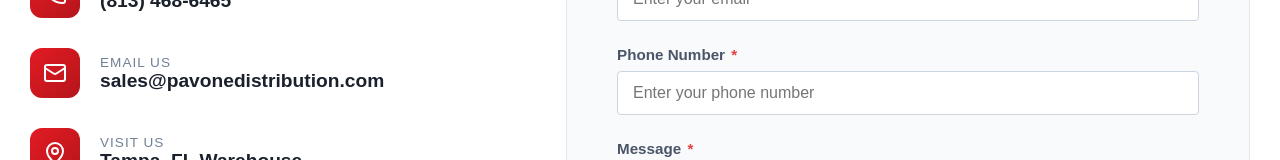
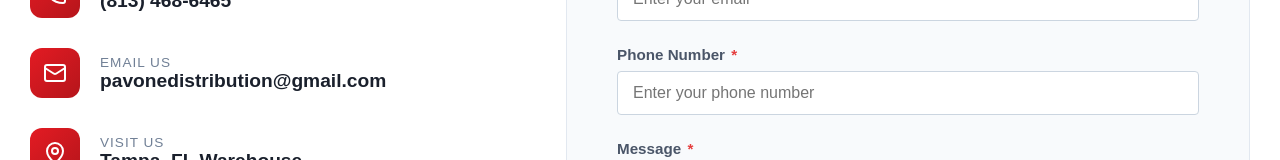
Before and after one commit to motasemodeh/pavone, a React (Vite) app: page /contact in a window 1280 px wide. Shown: the part 383-543 px from the top of the page. Built offline with nearby package versions, Linux system fonts and the light colour scheme.

Commit message:
feat: implement ContactPage with email submission functionality via PHP backend

```diff
--- a/src/pages/ContactPage.tsx
+++ b/src/pages/ContactPage.tsx
@@ -60,7 +60,7 @@ const ContactPage = () => {
                 <div className="info-icon"><Mail size={24} /></div>
                 <div className="info-text">
                   <span>Email Us</span>
-                  <strong>sales@pavonedistribution.com</strong>
+                  <strong>pavonedistribution@gmail.com</strong>
                 </div>
               </div>
 
```
Also changed, not shown: 1 other file (tests, documents, lock files or other folders).
